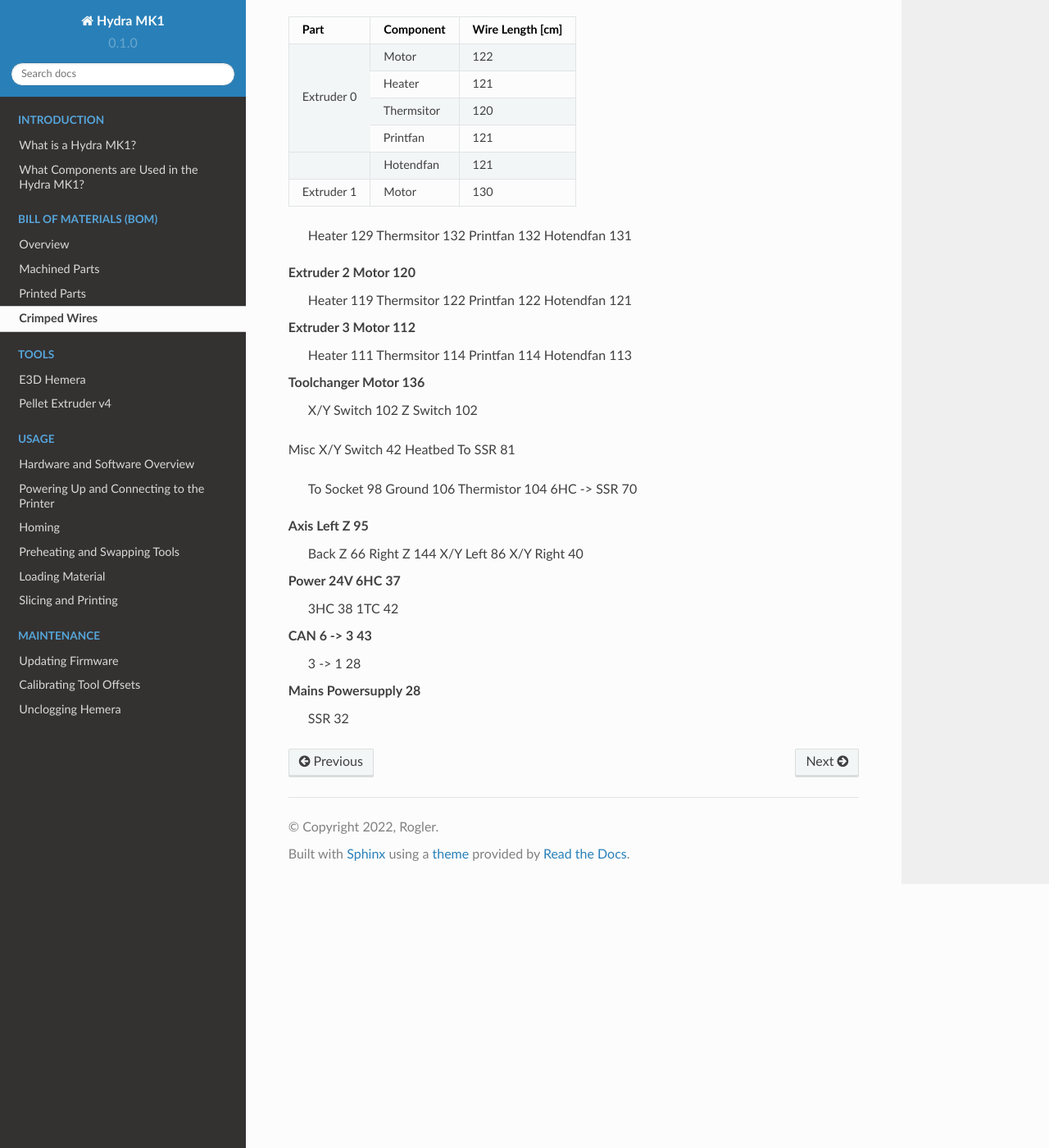
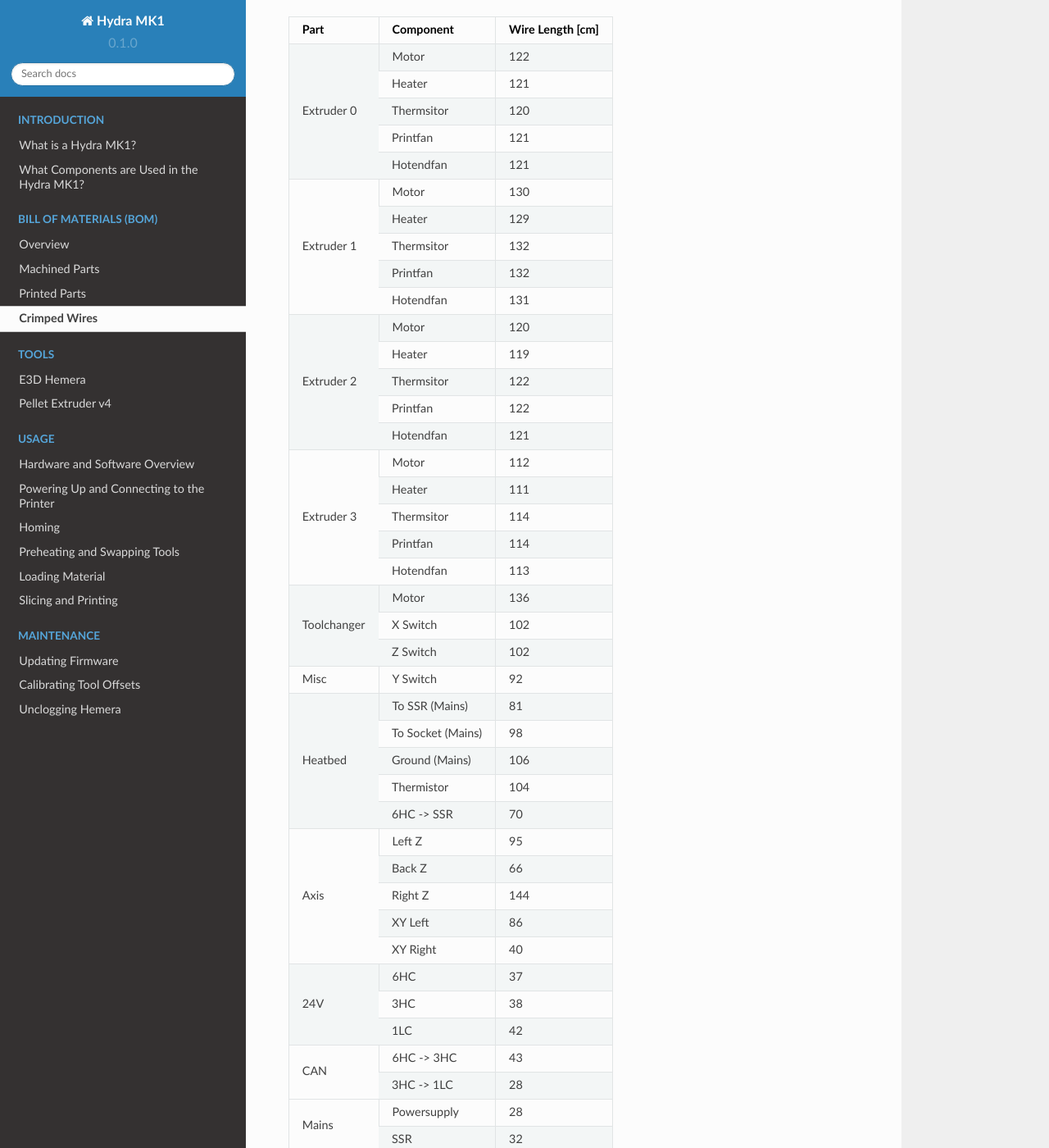
Before and after one commit to srl-ethz/hydra-documentation, a Sphinx documentation site: the page built from docs/source/bom/wires.rst, in a window 1280 px wide and 1400 px high, scrolled down 356 px. Shown: the whole window at 82% size. Built offline with Sphinx 7.4.7 and the Read the Docs theme 2.0.0, drawn with Linux system fonts in a browser that asks for light colours; pages that are not in the unit, such as notebooks, are missing from menus.

Commit message:
Update wires.rst

```diff
--- a/docs/source/bom/wires.rst
+++ b/docs/source/bom/wires.rst
@@ -17,45 +17,78 @@ Please crimp the following lengths of wires. For reference on how to crimp the c
 | 		 | Thermsitor	     | 120		 |
 +                +-------------------+-------------------+
 | 		 | Printfan	     | 121		 |
-+----------------+-------------------+-------------------+
++                +-------------------+-------------------+
 | 		 | Hotendfan         | 121		 |
 +----------------+-------------------+-------------------+
 | Extruder 1	 | Motor	     | 130		 |
++                +-------------------+-------------------+
+|	         | Heater	     | 129		 |
++                +-------------------+-------------------+
+| 		 | Thermsitor	     | 132		 |
++                +-------------------+-------------------+
+| 		 | Printfan	     | 132		 |
++                +-------------------+-------------------+
+| 		 | Hotendfan         | 131		 |
 +----------------+-------------------+-------------------+
-
-
-	Heater	129
-	Thermsitor	132
-	Printfan	132
-	Hotendfan	131
-Extruder 2	Motor	120
-	Heater	119
-	Thermsitor	122
-	Printfan	122
-	Hotendfan	121
-Extruder 3	Motor	112
-	Heater	111
-	Thermsitor	114
-	Printfan	114
-	Hotendfan	113
-Toolchanger	Motor	136
-	X/Y Switch	102
-	Z Switch	102
-Misc	X/Y Switch	42
-Heatbed	To SSR	81
-	To Socket	98
-	Ground	106
-	Thermistor	104
-	6HC -> SSR	70
-Axis	Left Z	95
-	Back Z	66
-	Right Z	144
-	X/Y Left	86
-	X/Y Right	40
-Power 24V	6HC	37
-	3HC	38
-	1TC	42
-CAN	6 -> 3	43
-	3 -> 1	28
-Mains	Powersupply	28
-	SSR	32
+| Extruder 2	 | Motor	     | 120		 |
++                +-------------------+-------------------+
+|	         | Heater	     | 119		 |
++                +-------------------+-------------------+
+| 		 | Thermsitor	     | 122		 |
++                +-------------------+-------------------+
+| 		 | Printfan	     | 122		 |
++                +-------------------+-------------------+
+| 		 | Hotendfan         | 121		 |
++----------------+-------------------+-------------------+
+| Extruder 3	 | Motor	     | 112		 |
++                +-------------------+-------------------+
+|	         | Heater	     | 111		 |
++                +-------------------+-------------------+
+| 		 | Thermsitor	     | 114		 |
++                +-------------------+-------------------+
+| 		 | Printfan	     | 114		 |
++                +-------------------+-------------------+
+| 		 | Hotendfan         | 113		 |
++----------------+-------------------+-------------------+
+| Toolchanger	 | Motor	     | 136		 |
++                +-------------------+-------------------+
+|	         | X Switch	     | 102		 |
++                +-------------------+-------------------+
+| 		 | Z Switch	     | 102		 |
++----------------+-------------------+-------------------+
+| Misc		 | Y Switch	     | 92		 |
++----------------+-------------------+-------------------+
+| Heatbed	 | To SSR (Mains)    | 81		 |
++                +-------------------+-------------------+
+|	         | To Socket (Mains) | 98		 |
++                +-------------------+-------------------+
+| 		 | Ground (Mains)    | 106		 |
++                +-------------------+-------------------+
+| 		 | Thermistor	     | 104		 |
++                +-------------------+-------------------+
+| 		 | 6HC -> SSR        | 70		 |
++----------------+-------------------+-------------------+
+| Axis    	 | Left Z	     | 95		 |
++                +-------------------+-------------------+
+|	         | Back Z 	     | 66		 |
++                +-------------------+-------------------+
+| 		 | Right Z	     | 144		 |
++                +-------------------+-------------------+
+| 		 | XY Left	     | 86		 |
++                +-------------------+-------------------+
+| 		 | XY Right          | 40		 |
++----------------+-------------------+-------------------+
+| 24V    	 | 6HC		     | 37		 |
++                +-------------------+-------------------+
+|	         | 3HC	 	     | 38		 |
++                +-------------------+-------------------+
+| 		 | 1LC		     | 42		 |
++----------------+-------------------+-------------------+
+| CAN		 | 6HC -> 3HC	     | 43		 |
++                +-------------------+-------------------+
+| 		 | 3HC -> 1LC        | 28		 |
++----------------+-------------------+-------------------+
+| Mains		 | Powersupply	     | 28		 |
++                +-------------------+-------------------+
+| 		 | SSR		     | 32		 |
++----------------+-------------------+-------------------+
```
